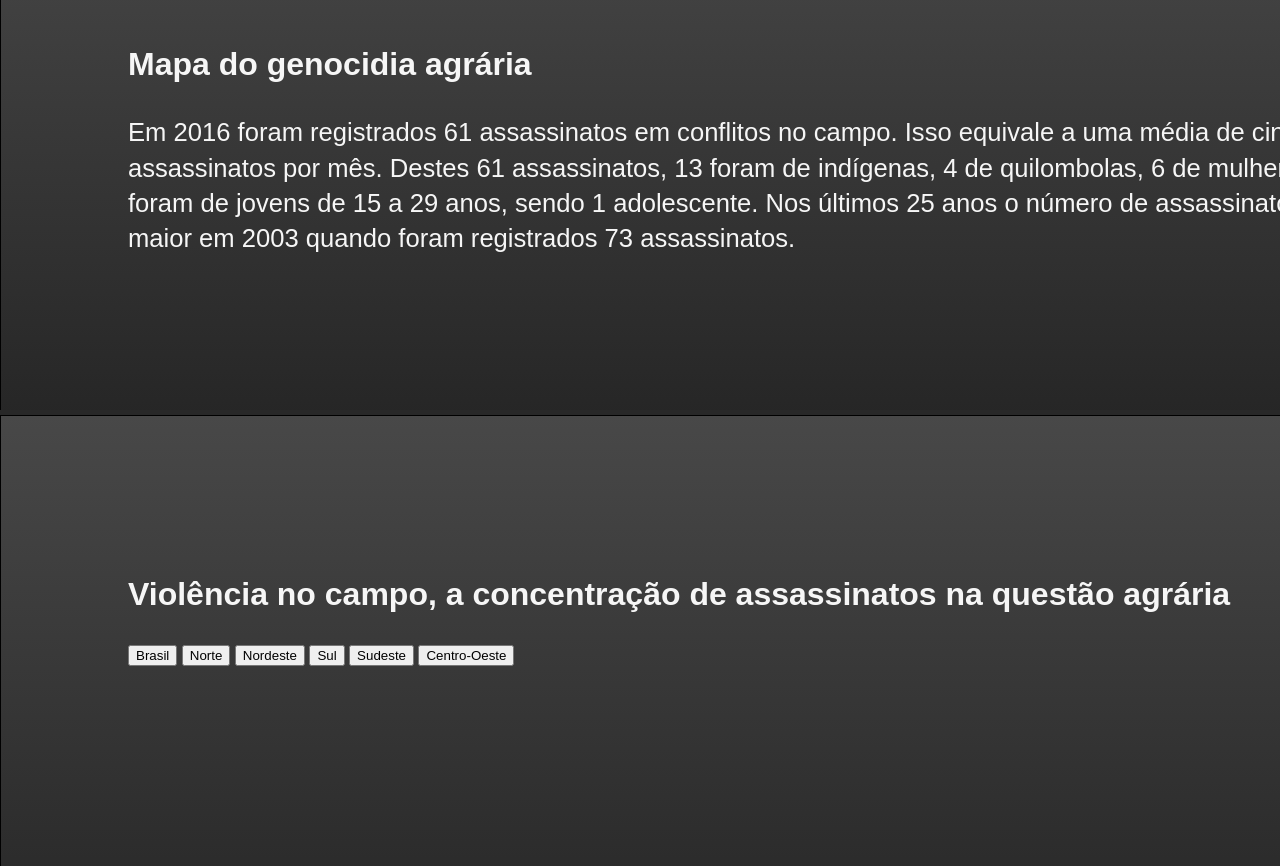
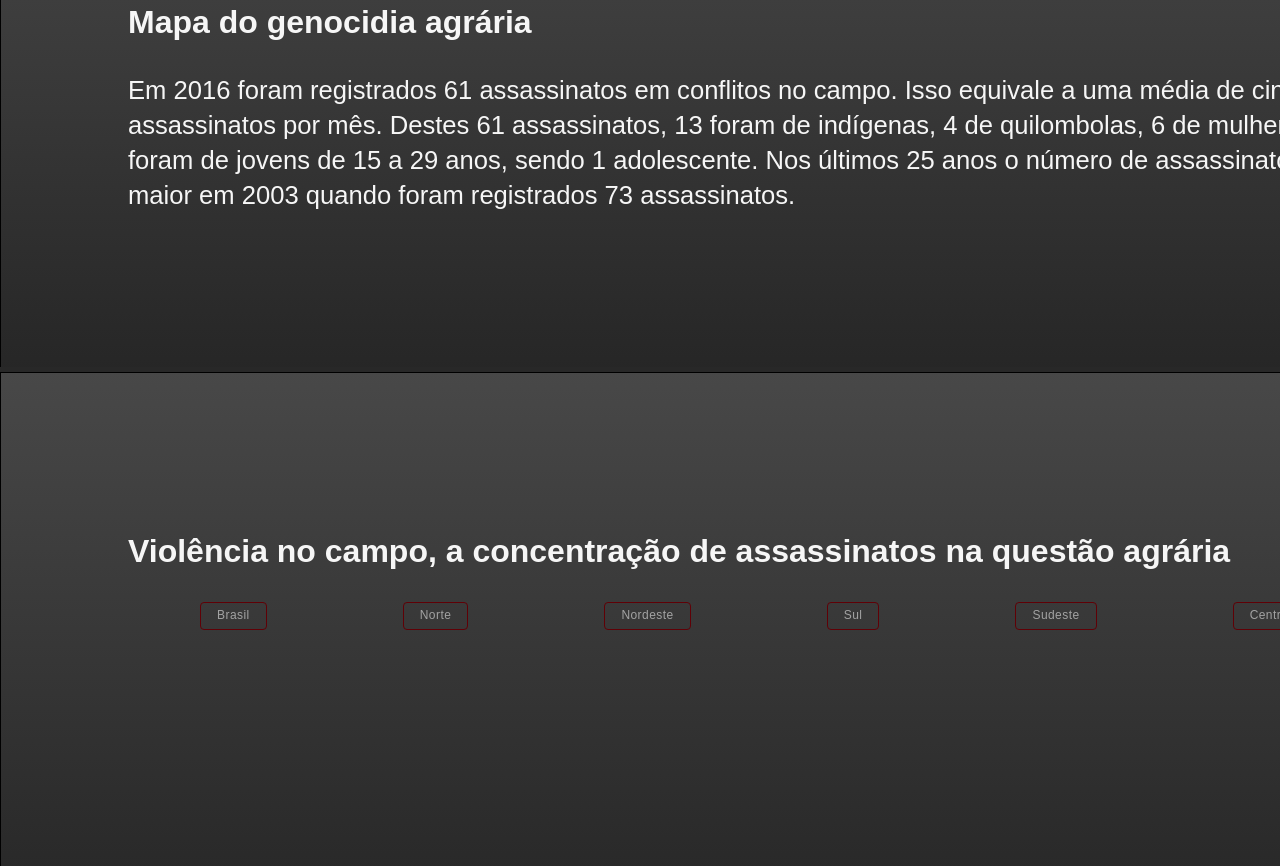
Before and after one commit to jezzipan/jezzipan.github.io, a plain HTML site: page mapa/index.html in a window 1280 px wide. Shown: the part 950-1816 px from the top of the page. Drawn offline with Linux system fonts and the light colour scheme.

Commit message:
flex box botton

```diff
--- a/mapa/css/stylos.css
+++ b/mapa/css/stylos.css
@@ -3,12 +3,13 @@ body{
     padding: 0;
     font-family:'Raleway', sans-serif;
     background-color: #282828;
+    width: 100%;
 
 
 }
 h1{
-    font-size: 5rem;
-    line-height: 4rem;
+    font-size: 4rem;
+    line-height: 3rem;
 }
 p {
     font-size: 1.6rem;
@@ -20,10 +21,11 @@ h3{
     line-height: 2.375rem;
 }
 section{
-    width: 50%;
+    width: 100%;
     margin: 0 auto;
     color: #f6f6f6;
     box-shadow: inset 1px 1px 0px 0px #000;
+    padding: 0;
 
 }
 
@@ -58,8 +60,31 @@ section{
 
 }
 
+.categoria {
+    display: flex;
+    flex-direction: row;
+    justify-content: space-around;
+    align-content: center;
+    align-content: center;
+}
 footer{
     box-shadow: inset 1px 1px 0px 0px #000;
     width: 100%;
     padding: 5%;
+
 }
+
+.geral{
+    padding: 2px 16px 3px;
+    margin-left: 8px;
+    border: 1px solid #600006;
+    border-radius: 4px;
+    font-size: .75rem;
+    line-height: 1.3125rem;
+    letter-spacing: .44px;
+    color: #a3a3a3;
+    background-color: transparent;
+    cursor: pointer;
+    transition: all .3s ease;
+
+}
```
